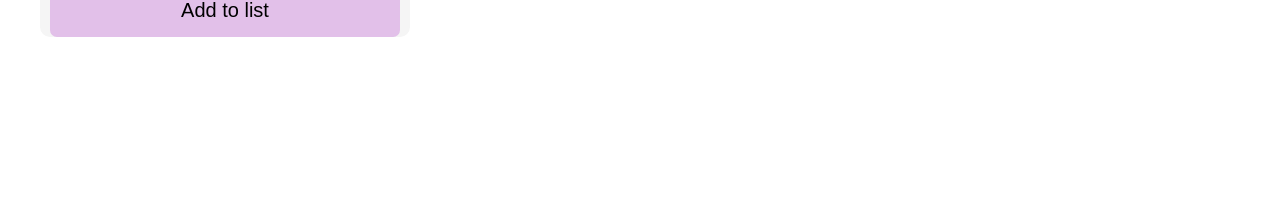
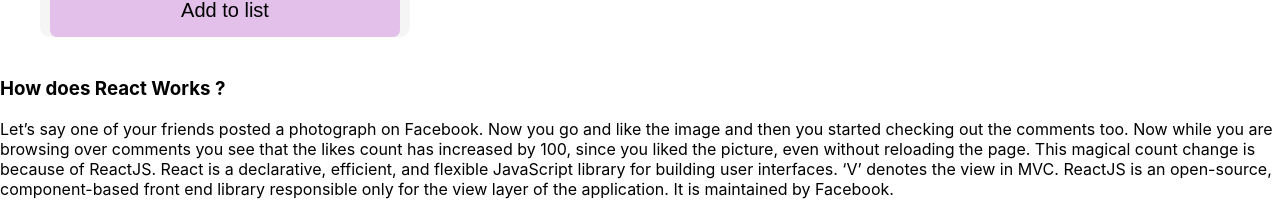
Before and after one commit to constobidullah/practice-project-8, a React (Create React App) app: page / in a window 1280 px wide. Shown: the part 3011-3223 px from the top of the page. Before the commit the page ends 3088 px from the top, so only its background shows below. Built offline with nearby package versions, Linux system fonts and the light colour scheme.

Commit message:
One question answer added

```diff
--- a/src/App.js
+++ b/src/App.js
@@ -2,12 +2,14 @@
 import './App.css';
 import Header from './component/header/Header';
 import Cart from './component/cart/Cart';
+import QuestionAnswer from './component/QuestionAnswer/QuestionAnswer';
 
 function App() {
   return (
     <div className='app'>
       <Header></Header>
       <Cart></Cart>
+      <QuestionAnswer></QuestionAnswer>
     </div>
   );
 }
--- /dev/null
+++ b/src/component/QuestionAnswer/QuestionAnswer.js
@@ -0,0 +1,13 @@
+import React from 'react';
+
+const QuestionAnswer = () => {
+    return (
+        <div>
+            <h3>How does React Works ?</h3>
+            <p>Let’s say one of your friends posted a photograph on Facebook. Now you go and like the image and then you started checking out the comments too. Now while you are browsing over comments you see that the likes count has increased by 100, since you liked the picture, even without reloading the page. This magical count change is because of ReactJS.
+                React is a declarative, efficient, and flexible JavaScript library for building user interfaces. ‘V’ denotes the view in MVC. ReactJS is an open-source, component-based front end library responsible only for the view layer of the application. It is maintained by Facebook.</p>
+        </div>
+    );
+};
+
+export default QuestionAnswer;
```
